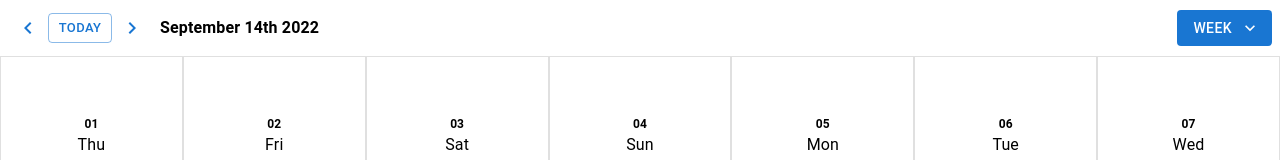
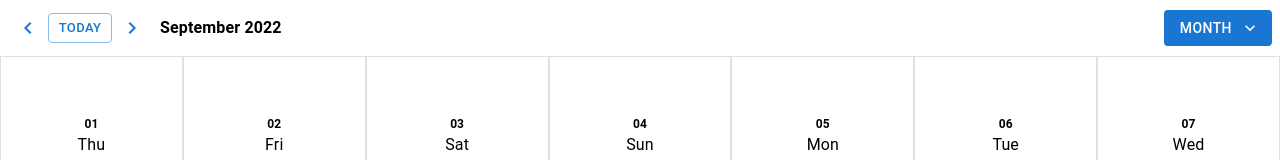
Before and after one commit to masteine/scheduler, a React (Create React App) app: page / in a window 1280 px wide. Shown: the top 160 px of the page. Built offline with nearby package versions, Linux system fonts and the light colour scheme.

Commit message:
grid creating

```diff
--- a/src/state/index.ts
+++ b/src/state/index.ts
@@ -4,20 +4,36 @@ import { tUseAppState } from "./types";
 import { createCalendarGrid } from "../utils/createCalendarGrid";
 import moment from "moment";
 
+const initialDate = moment();
+
 export const useAppState = create<tUseAppState>()(
-  devtools((set, get) => ({
-    dates: createCalendarGrid(),
-    view: "week",
-    currentDate: moment(),
+  devtools((set) => ({
+    dates: createCalendarGrid({ date: initialDate, view: "week" }),
+    view: "month",
+    currentDate: initialDate,
 
     nextDate: () =>
-      set((state) => ({
-        currentDate: state.currentDate.add(1, state.view)
-      })),
+      set((state) => {
+        const next = state.currentDate.add(1, state.view);
+
+        const datesGrid = createCalendarGrid({
+          date: next,
+          view: state.view
+        });
+
+        return { currentDate: next, dates: datesGrid };
+      }),
     prevDate: () =>
-      set((state) => ({
-        currentDate: state.currentDate.subtract(1, state.view)
-      })),
+      set((state) => {
+        const next = state.currentDate.subtract(1, state.view);
+
+        const datesGrid = createCalendarGrid({
+          date: next,
+          view: state.view
+        });
+
+        return { currentDate: next, dates: datesGrid };
+      }),
     setTodayDate: () => set(() => ({ currentDate: moment() })),
     changeView: (view: tUseAppState["view"]) => set({ view })
   }))
--- a/src/utils/createCalendarGrid.ts
+++ b/src/utils/createCalendarGrid.ts
@@ -1,6 +1,21 @@
 import moment from "moment";
+import { tView } from "../state/types";
 
-export const createCalendarGrid = (year?: number, month?: number) => {
+type tCreateCalendarGrid = {
+  date: moment.Moment;
+  view: tView;
+  year?: number;
+  month?: number;
+};
+export const createCalendarGrid = ({
+  date,
+  view,
+  year,
+  month
+}: tCreateCalendarGrid) => {
+  //
+  //
+  //
   return [...Array(35).keys()].map((day) => ({
     date: moment().date(day + 1)
   }));
```
